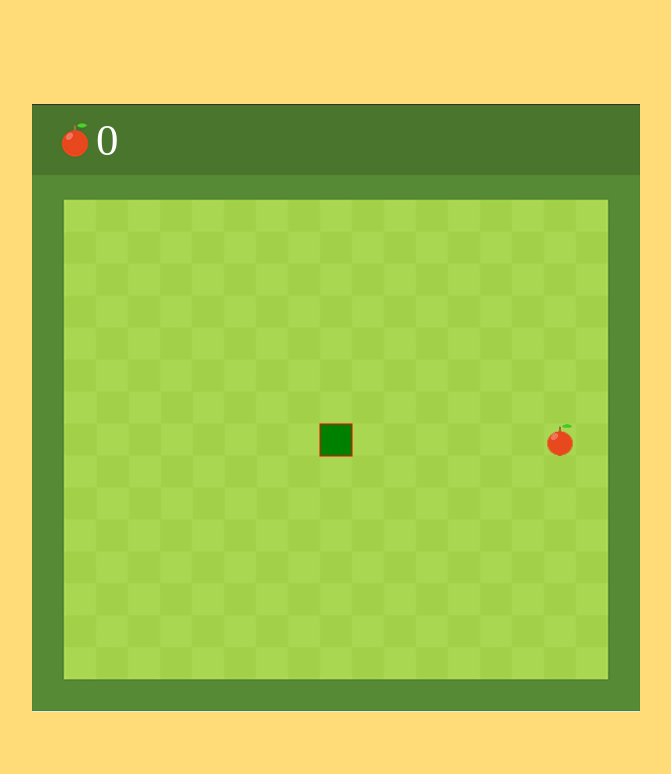
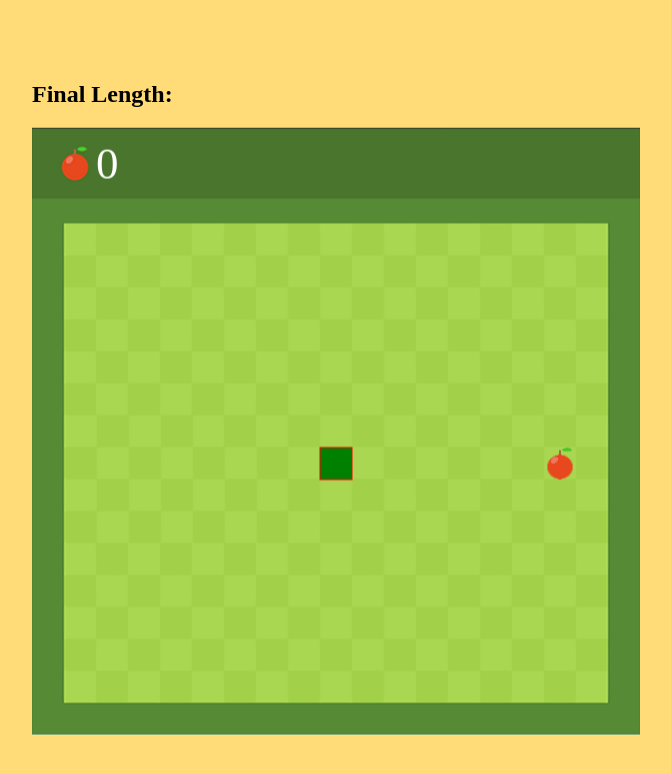
Before and after one commit to Mikayla4319/snake, a plain HTML site: page index.html in a window 1280 px wide. Shown: the whole page, without its empty margins (312-983 px from the left). Drawn offline with Linux system fonts and the light colour scheme.

Commit message:
Update index.html

```diff
--- a/index.html
+++ b/index.html
@@ -14,6 +14,14 @@
             <h1 class = "titleStart">Snake Game</h1>
             <h3 id = "startButton">START</h3>
         </section>
+
+        <section id = "playHUD">
+            <h2 id= "scoreboard">Final Length: </h2>
+        </section>
+
+
+
+
     </body>
     <canvas id = "snake" width="608" height="608"></canvas>
     <script src="snake.js"></script>
```
